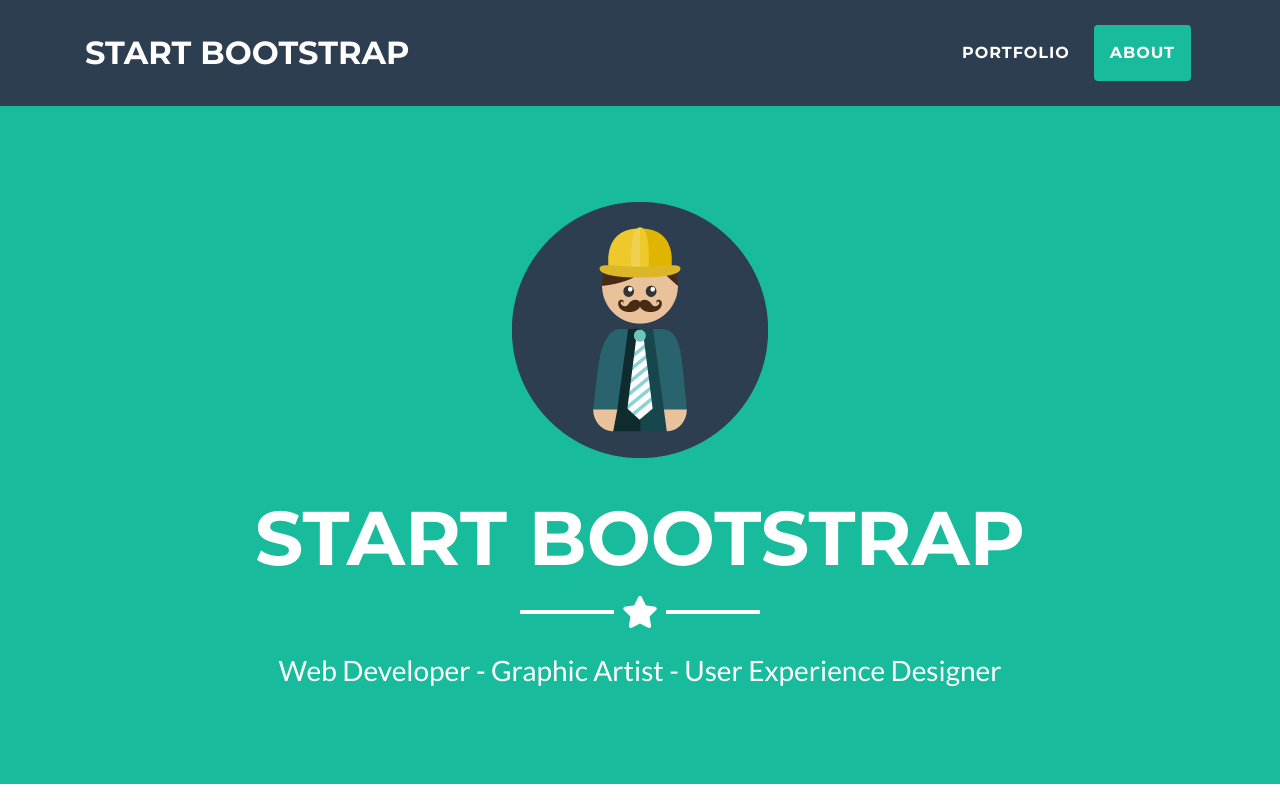
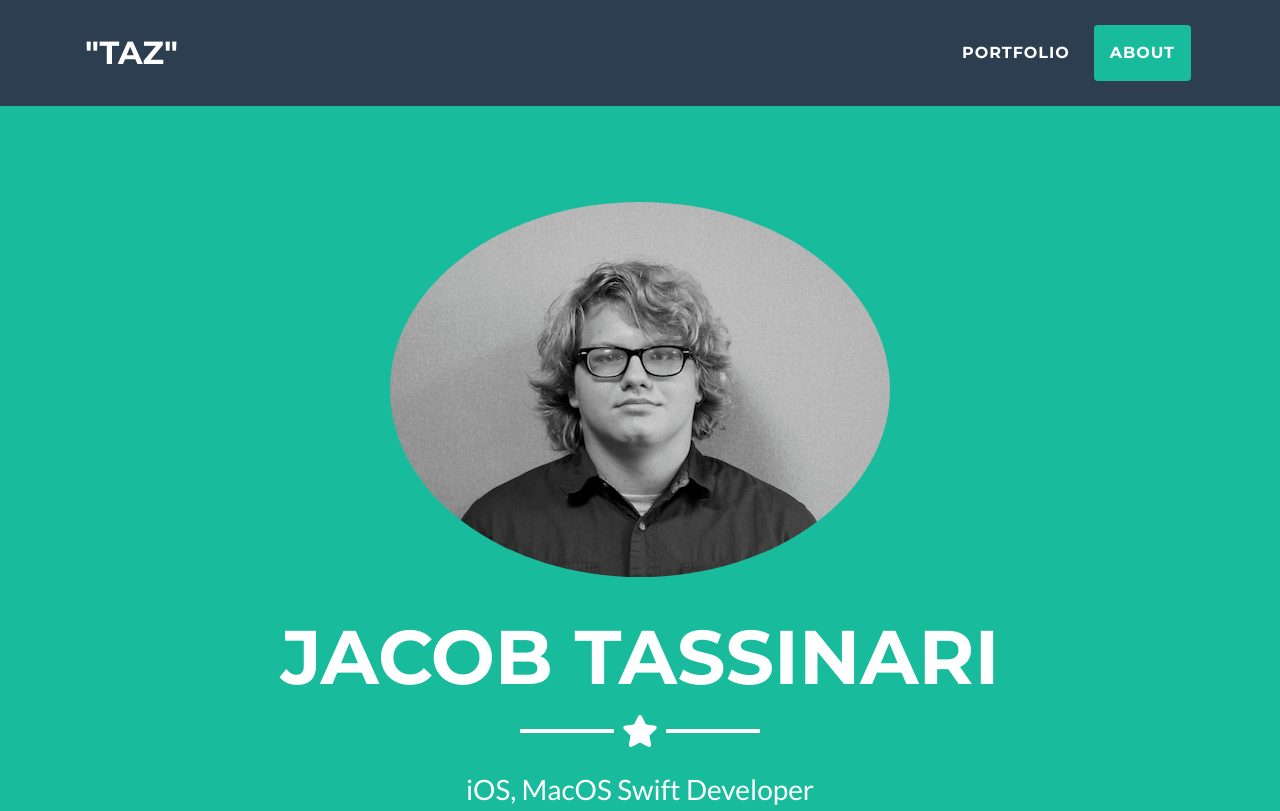
Before and after one commit to Jacob-Tassinari/Jacob-Tassinari.github.io, a plain HTML site: page index.html in a window 1280 px wide. Shown: the top 811 px of the page. Drawn offline with Linux system fonts and the light colour scheme.

Commit message:
Name and Picture

```diff
--- a/index.html
+++ b/index.html
@@ -8,7 +8,7 @@
     <meta name="description" content="">
     <meta name="author" content="">
 
-    <title>Freelancer - Start Bootstrap Theme</title>
+    <title>Jacob "Taz" Tassinari</title>
 
     <!-- Bootstrap core CSS -->
     <link href="vendor/bootstrap/css/bootstrap.min.css" rel="stylesheet">
@@ -31,7 +31,7 @@
     <!-- Navigation -->
     <nav class="navbar navbar-expand-lg bg-secondary fixed-top text-uppercase" id="mainNav">
       <div class="container">
-        <a class="navbar-brand js-scroll-trigger" href="#page-top">Start Bootstrap</a>
+        <a class="navbar-brand js-scroll-trigger" href="#page-top">"Taz"</a>
         <button class="navbar-toggler navbar-toggler-right text-uppercase bg-primary text-white rounded" type="button" data-toggle="collapse" data-target="#navbarResponsive" aria-controls="navbarResponsive" aria-expanded="false" aria-label="Toggle navigation">
           Menu
           <i class="fas fa-bars"></i>
@@ -52,10 +52,10 @@
     <!-- Header -->
     <header class="masthead bg-primary text-white text-center">
       <div class="container">
-        <img class="img-fluid mb-5 d-block mx-auto" src="img/profile.png" alt="">
-        <h1 class="text-uppercase mb-0">Start Bootstrap</h1>
+        <img class="img-fluid mb-5 d-block mx-auto" src="img/MyProflle.png" alt="" style="border-radius:50%;">
+        <h1 class="text-uppercase mb-0">Jacob Tassinari</h1>
         <hr class="star-light">
-        <h2 class="font-weight-light mb-0">Web Developer - Graphic Artist - User Experience Designer</h2>
+        <h2 class="font-weight-light mb-0">iOS, MacOS Swift Developer</h2>
       </div>
     </header>
 
@@ -136,7 +136,7 @@
         <hr class="star-light mb-5">
         <div class="row">
           <div class="col-lg-4 ml-auto">
-            <p class="lead">Freelancer is a free bootstrap theme created by Start Bootstrap. The download includes the complete source files including HTML, CSS, and JavaScript as well as optional LESS stylesheets for easy customization.</p>
+            <p class="lead">I'm a student of Barren County High School going through the Interapt/Skills program. The program was to teach people the skill and advantges in coding in swift with a week of beginnier Web Development.</p>
           </div>
           <div class="col-lg-4 mr-auto">
             <p class="lead">Whether you're a student looking to showcase your work, a professional looking to attract clients, or a graphic artist looking to share your projects, this template is the perfect starting point!</p>
@@ -151,8 +151,8 @@
         <div class="row">
           <div class="col-md-4 mb-5 mb-lg-0">
             <h4 class="text-uppercase mb-4">Location</h4>
-            <p class="lead mb-0">2215 John Daniel Drive
-              <br>Clark, MO 65243</p>
+            <p class="lead mb-0">104 Celtic Cr.
+              <br>Glasgow, KY 42141</p>
           </div>
           <div class="col-md-4 mb-5 mb-lg-0">
             <h4 class="text-uppercase mb-4">Around the Web</h4>
```
Also changed, not shown: img/MyProflle.png (added), 2 other files.
